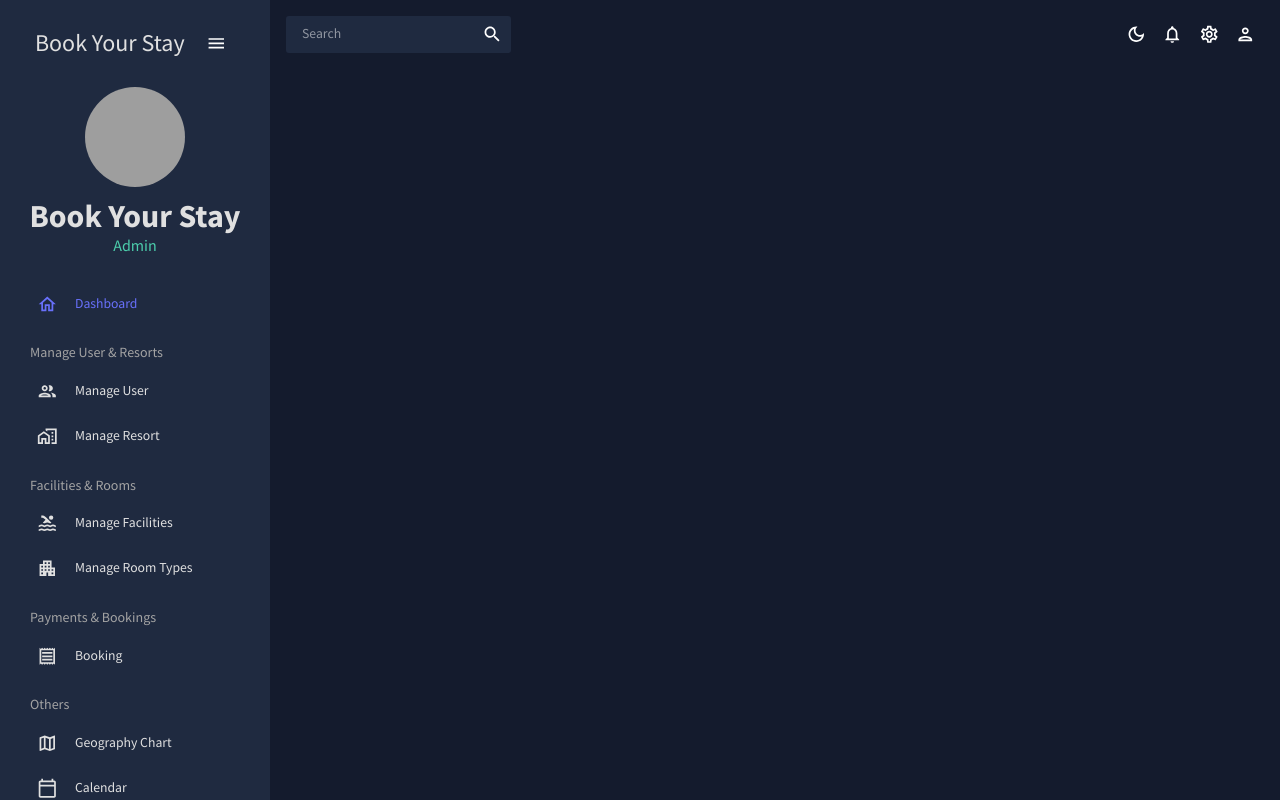
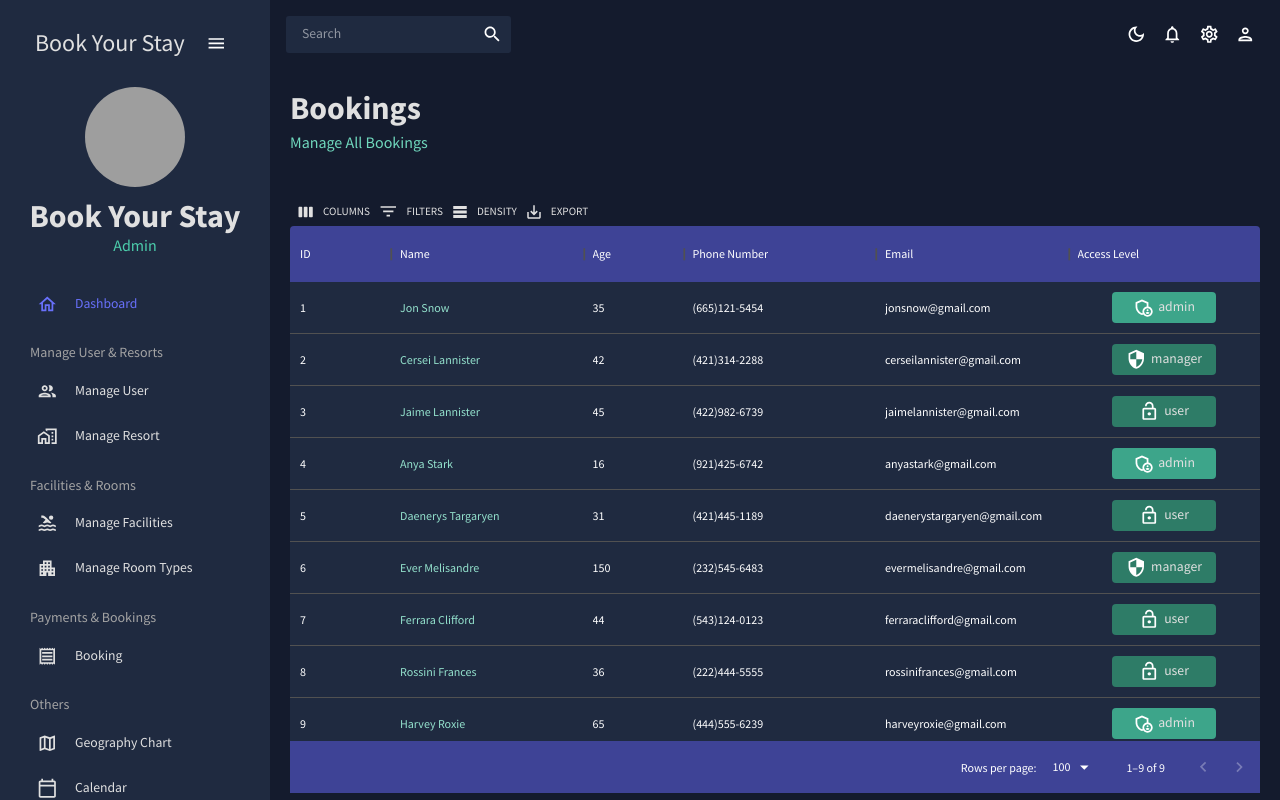
Before and after one commit to Mohammed-Safwan-k/Book_Your_Stay--Admin_Frontend, a React (Create React App) app: page /booking in a window 1280 px wide. Built offline with nearby package versions, Linux system fonts and the light colour scheme; grey boxes are pictures that could not be loaded.

Commit message:
booking and resort side added

```diff
--- a/src/App.js
+++ b/src/App.js
@@ -5,8 +5,8 @@
 import Sidebar from "./scenes/global/Sidebar";
 import Dashboard from "./scenes/dashboard";
 import User from "./scenes/user";
-// import Resort from "./scenes/resort";
-// import Booking from "./scenes/booking";
+import Resort from "./scenes/resort";
+import Booking from "./scenes/booking";
 // import Facilities from "./scenes/facilities";
 // import Rooms from "./scenes/rooms";
 // import Geography from "./scenes/geography";
@@ -25,8 +25,8 @@
             <Routes>
               <Route path="/" element={<Dashboard />} />
               <Route path="/user" element={<User />} />
-              {/* <Route path="/resort" element={<Resort />} /> */}
-              {/* <Route path="/booking" element={<Booking />} /> */}
+              <Route path="/resort" element={<Resort />} />
+              <Route path="/booking" element={<Booking />} />
               {/* <Route path="/facilities" element={<Facilities />} /> */}
               {/* <Route path="/rooms" element={<Rooms />} /> */}
               {/* <Route path="/geography" element={<Geography />} /> */}
--- /dev/null
+++ b/src/scenes/booking/index.jsx
@@ -0,0 +1,112 @@
+import { Box, Typography, useTheme } from "@mui/material";
+import { DataGrid, GridToolbar } from "@mui/x-data-grid";
+import { tokens } from "../../theme";
+import { mockDataTeam } from "../../data/mockData";
+import AdminPanelSettingsOutlinedIcon from "@mui/icons-material/AdminPanelSettingsOutlined";
+import LockOpenOutlinedIcon from "@mui/icons-material/LockOpenOutlined";
+import SecurityOutlinedIcon from "@mui/icons-material/SecurityOutlined";
+import Header from "../../components/Header";
+
+const Booking = () => {
+  const theme = useTheme();
+  const colors = tokens(theme.palette.mode);
+
+  const columns = [
+    { field: "id", headerName: "ID" },
+    {
+      field: "name",
+      headerName: "Name",
+      flex: 1,
+      cellClassName: "name-column--cell",
+    },
+    {
+      field: "age",
+      headerName: "Age",
+      type: "number",
+      headerAlign: "left",
+      align: "left",
+    },
+    {
+      field: "phone",
+      headerName: "Phone Number",
+      flex: 1,
+    },
+    {
+      field: "email",
+      headerName: "Email",
+      flex: 1,
+    },
+    {
+      field: "access",
+      headerName: "Access Level",
+      flex: 1,
+      renderCell: ({ row: { access } }) => {
+        return (
+          <Box
+            width="60%"
+            m="0 auto"
+            p="5px"
+            display="flex"
+            justifyContent="center"
+            backgroundColor={
+              access === "admin"
+                ? colors.greenAccent[600]
+                : colors.greenAccent[700]
+            }
+            borderRadius="4px"
+          >
+            {access === "admin" && <AdminPanelSettingsOutlinedIcon />}
+            {access === "manager" && <SecurityOutlinedIcon />}
+            {access === "user" && <LockOpenOutlinedIcon />}
+            <Typography color={colors.grey[100]} sx={{ ml: "5px" }}>
+              {access}
+            </Typography>
+          </Box>
+        );
+      },
+    },
+  ];
+
+  return (
+    <Box m="20px">
+      <Header title="Bookings" subtitle="Manage All Bookings" />
+      <Box
+        m="40px 0 0 0"
+        height="75vh"
+        sx={{
+          "& .MuiDataGrid-root": {
+            border: "none",
+          },
+          "& .MuiDataGrid-cell": {
+            borderBottom: "none",
+          },
+          "& .name-column--cell": {
+            color: colors.greenAccent[300],
+          },
+          "& .MuiDataGrid-columnHeaders": {
+            backgroundColor: colors.blueAccent[700],
+            borderBottom: "none",
+          },
+          "& .MuiDataGrid-virtualScroller": {
+            backgroundColor: colors.primary[400],
+          },
+          "& .MuiDataGrid-footerContainer": {
+            borderTop: "none",
+            backgroundColor: colors.blueAccent[700],
+          },
+          "& .MuiDataGrid-toolbarContainer .MuiButton-text": {
+            color: `${colors.grey[100]} !important`,
+          },
+        }}
+      >
+        <DataGrid
+          rows={mockDataTeam}
+          columns={columns}
+          components={{ Toolbar: GridToolbar }}
+        />
+      </Box>
+    </Box>
+  );
+};
+
+export default Booking;
--- /dev/null
+++ b/src/scenes/resort/index.jsx
@@ -0,0 +1,112 @@
+import { Box, Typography, useTheme } from "@mui/material";
+import { DataGrid, GridToolbar } from "@mui/x-data-grid";
+import { tokens } from "../../theme";
+import { mockDataTeam } from "../../data/mockData";
+import AdminPanelSettingsOutlinedIcon from "@mui/icons-material/AdminPanelSettingsOutlined";
+import LockOpenOutlinedIcon from "@mui/icons-material/LockOpenOutlined";
+import SecurityOutlinedIcon from "@mui/icons-material/SecurityOutlined";
+import Header from "../../components/Header";
+
+const Resort = () => {
+  const theme = useTheme();
+  const colors = tokens(theme.palette.mode);
+
+  const columns = [
+    { field: "id", headerName: "ID" },
+    {
+      field: "name",
+      headerName: "Name",
+      flex: 1,
+      cellClassName: "name-column--cell",
+    },
+    {
+      field: "age",
+      headerName: "Age",
+      type: "number",
+      headerAlign: "left",
+      align: "left",
+    },
+    {
+      field: "phone",
+      headerName: "Phone Number",
+      flex: 1,
+    },
+    {
+      field: "email",
+      headerName: "Email",
+      flex: 1,
+    },
+    {
+      field: "access",
+      headerName: "Access Level",
+      flex: 1,
+      renderCell: ({ row: { access } }) => {
+        return (
+          <Box
+            width="60%"
+            m="0 auto"
+            p="5px"
+            display="flex"
+            justifyContent="center"
+            backgroundColor={
+              access === "admin"
+                ? colors.greenAccent[600]
+                : colors.greenAccent[700]
+            }
+            borderRadius="4px"
+          >
+            {access === "admin" && <AdminPanelSettingsOutlinedIcon />}
+            {access === "manager" && <SecurityOutlinedIcon />}
+            {access === "user" && <LockOpenOutlinedIcon />}
+            <Typography color={colors.grey[100]} sx={{ ml: "5px" }}>
+              {access}
+            </Typography>
+          </Box>
+        );
+      },
+    },
+  ];
+
+  return (
+    <Box m="20px">
+      <Header title="Resort" subtitle="Manage Resorts and Hotels" />
+      <Box
+        m="40px 0 0 0"
+        height="75vh"
+        sx={{
+          "& .MuiDataGrid-root": {
+            border: "none",
+          },
+          "& .MuiDataGrid-cell": {
+            borderBottom: "none",
+          },
+          "& .name-column--cell": {
+            color: colors.greenAccent[300],
+          },
+          "& .MuiDataGrid-columnHeaders": {
+            backgroundColor: colors.blueAccent[700],
+            borderBottom: "none",
+          },
+          "& .MuiDataGrid-virtualScroller": {
+            backgroundColor: colors.primary[400],
+          },
+          "& .MuiDataGrid-footerContainer": {
+            borderTop: "none",
+            backgroundColor: colors.blueAccent[700],
+          },
+          "& .MuiDataGrid-toolbarContainer .MuiButton-text": {
+            color: `${colors.grey[100]} !important`,
+          },
+        }}
+      >
+        <DataGrid
+          rows={mockDataTeam}
+          columns={columns}
+          components={{ Toolbar: GridToolbar }}
+        />
+      </Box>
+    </Box>
+  );
+};
+
+export default Resort;
```
